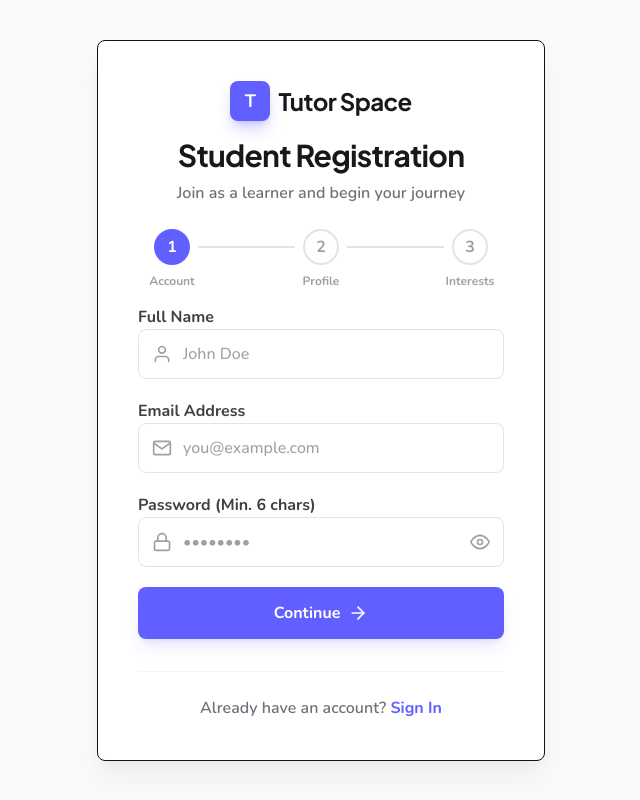
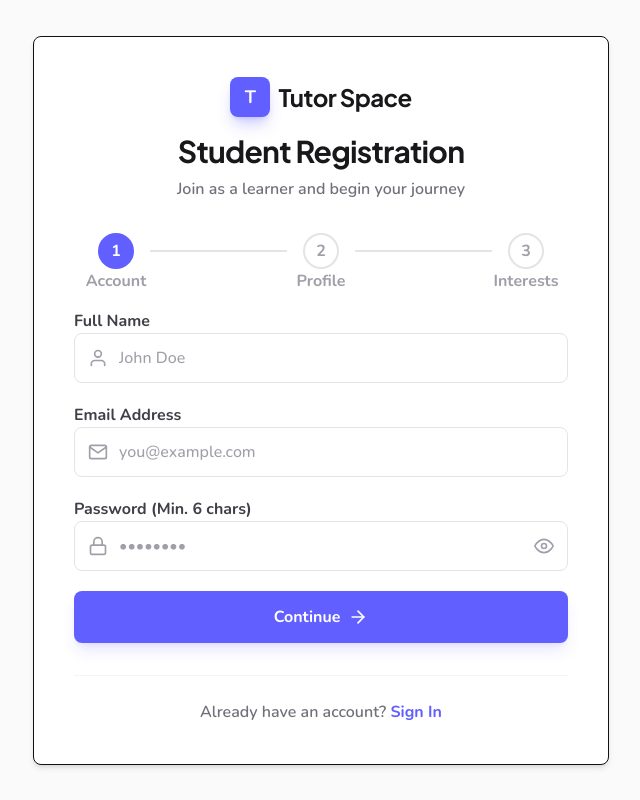
Before and after one commit to Foxses-Studio/tutor-space, a Next.js app: page /register in a window 1280 px wide. Shown: the whole page, without its empty margins (319-959 px from the left). Built offline with nearby package versions, Linux system fonts and the light colour scheme.

Commit message:
style: normalize form layout background and expand card width on register and login pages

```diff
--- a/app/(app)/login/LoginForm.tsx
+++ b/app/(app)/login/LoginForm.tsx
@@ -67,17 +67,13 @@ export default function LoginForm() {
   }
 
   return (
-    <div className="min-h-screen bg-[radial-gradient(circle_at_top_right,_#615fff/5,_transparent_50%),_radial-gradient(circle_at_bottom_left,_#543cdf/5,_transparent_50%)] bg-[#fafafa] flex items-center justify-center p-6 relative overflow-hidden">
-
-      {/* Decorative Blur Blobs */}
-      <div className="absolute top-1/4 -left-32 w-96 h-96 bg-purple-200/20 rounded-full blur-3xl pointer-events-none" />
-      <div className="absolute bottom-1/4 -right-32 w-96 h-96 bg-indigo-200/20 rounded-full blur-3xl pointer-events-none" />
+    <div className="min-h-screen bg-[#fafafa] flex items-center justify-center p-6 relative overflow-hidden">
 
       <motion.div
-        initial={{ opacity: 0, y: 30 }}
+        initial={{ opacity: 0, y: 20 }}
         animate={{ opacity: 1, y: 0 }}
-        transition={{ duration: 0.6, ease: 'easeOut' }}
-        className="w-full max-w-md bg-white border border-zinc-150 rounded-lg shadow-xl shadow-zinc-200/50 p-8 sm:p-10 relative z-10"
+        transition={{ duration: 0.5, ease: 'easeOut' }}
+        className="w-full max-w-lg bg-white border border-zinc-150 rounded-lg shadow-md p-8 sm:p-10 relative z-10"
       >
 
         {/* Branding header */}
--- a/app/(app)/register/RegisterForm.tsx
+++ b/app/(app)/register/RegisterForm.tsx
@@ -115,21 +115,17 @@ export default function RegisterForm() {
   }
 
   return (
-    <div className="min-h-screen bg-[radial-gradient(circle_at_top_left,_#615fff/5,_transparent_50%),_radial-gradient(circle_at_bottom_right,_#543cdf/5,_transparent_50%)] bg-[#fafafa] flex items-center justify-center p-6 relative overflow-hidden">
-
-      {/* Decorative Blur Blobs */}
-      <div className="absolute top-1/4 -right-32 w-96 h-96 bg-purple-200/20 rounded-full blur-3xl pointer-events-none" />
-      <div className="absolute bottom-1/4 -left-32 w-96 h-96 bg-indigo-200/20 rounded-full blur-3xl pointer-events-none" />
+    <div className="min-h-screen bg-[#fafafa] flex items-center justify-center p-6 relative overflow-hidden">
 
       <motion.div
-        initial={{ opacity: 0, y: 30 }}
+        initial={{ opacity: 0, y: 20 }}
         animate={{ opacity: 1, y: 0 }}
-        transition={{ duration: 0.6, ease: 'easeOut' }}
-        className="w-full max-w-md bg-white border border-zinc-150 rounded-lg shadow-xl shadow-zinc-200/50 p-8 sm:p-10 relative z-10"
+        transition={{ duration: 0.5, ease: 'easeOut' }}
+        className="w-full max-w-xl bg-white border border-zinc-150 rounded-lg shadow-md p-8 sm:p-10 relative z-10"
       >
 
         {/* Branding header */}
-        <div className="flex flex-col items-center mb-6">
+        <div className="flex flex-col items-center mb-8">
           <Link href="/" className="flex items-center gap-2 mb-4 group">
             <span className="h-10 w-10 rounded-lg bg-[#615fff] flex items-center justify-center font-bold text-white shadow-lg shadow-[#615fff]/30 transition-transform group-hover:scale-105 duration-300 text-lg">
               T
@@ -147,7 +143,7 @@ export default function RegisterForm() {
         </div>
 
         {/* Multi-step progress indicator */}
-        <div className="flex items-center justify-between mb-10 px-4">
+        <div className="flex items-center justify-between mb-10 px-6">
           {[1, 2, 3].map((s) => (
             <React.Fragment key={s}>
               <div className="flex items-center justify-center relative">
@@ -160,12 +156,12 @@ export default function RegisterForm() {
                 >
                   {step > s ? <FiCheck className="h-5 w-5" /> : s}
                 </div>
-                <span className="absolute -bottom-6 text-xs font-bold text-zinc-400 whitespace-nowrap hidden sm:block">
+                <span className="absolute -bottom-6 text-base font-bold text-zinc-400 whitespace-nowrap hidden sm:block">
                   {s === 1 ? 'Account' : s === 2 ? 'Profile' : 'Interests'}
                 </span>
               </div>
               {s < 3 && (
-                <div className="flex-1 h-0.5 mx-2 bg-zinc-200 relative overflow-hidden">
+                <div className="flex-1 h-0.5 mx-4 bg-zinc-200 relative overflow-hidden">
                   <div
                     className="absolute inset-y-0 left-0 bg-[#615fff] transition-all duration-500"
                     style={{ width: step > s ? '100%' : '0%' }}
```
